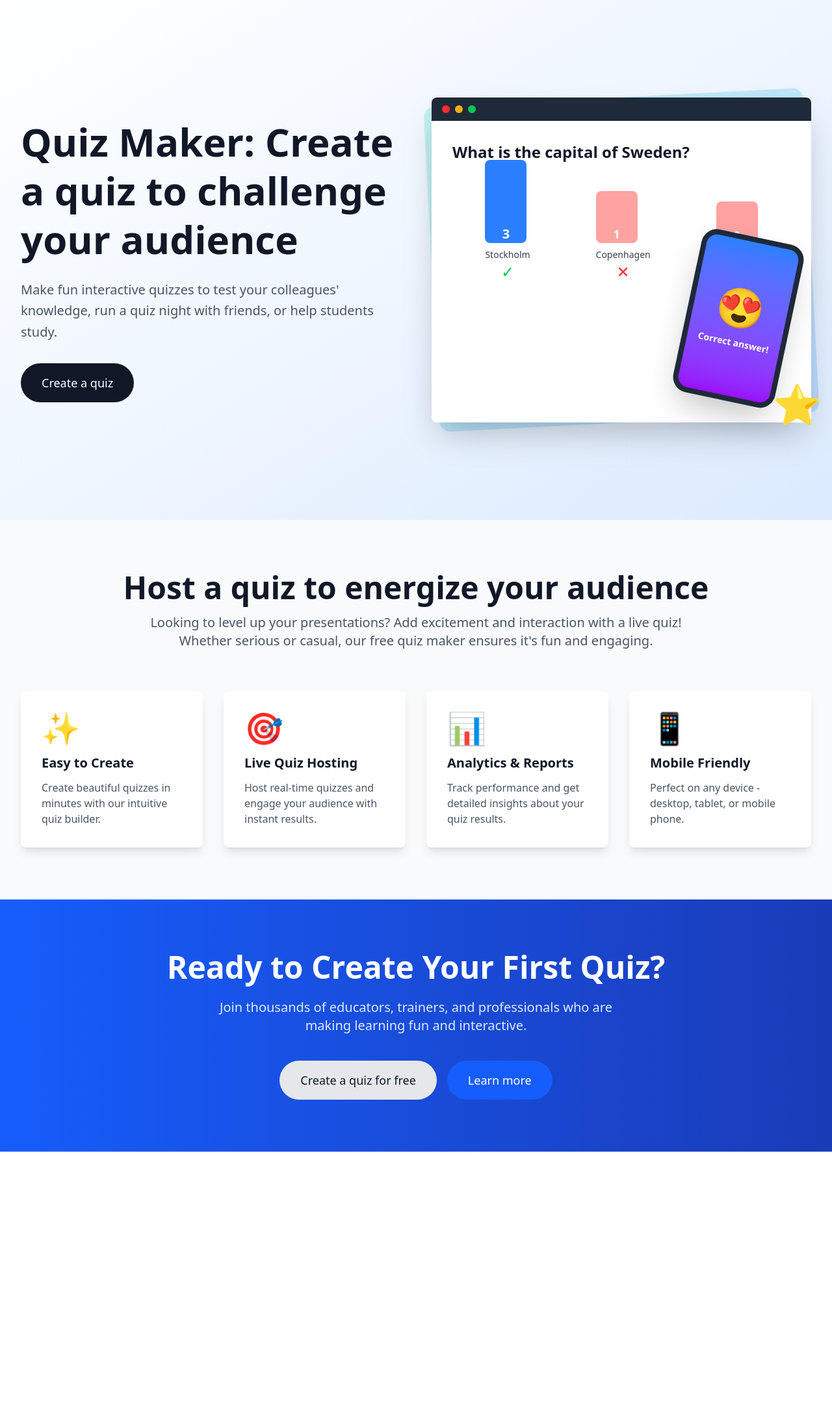
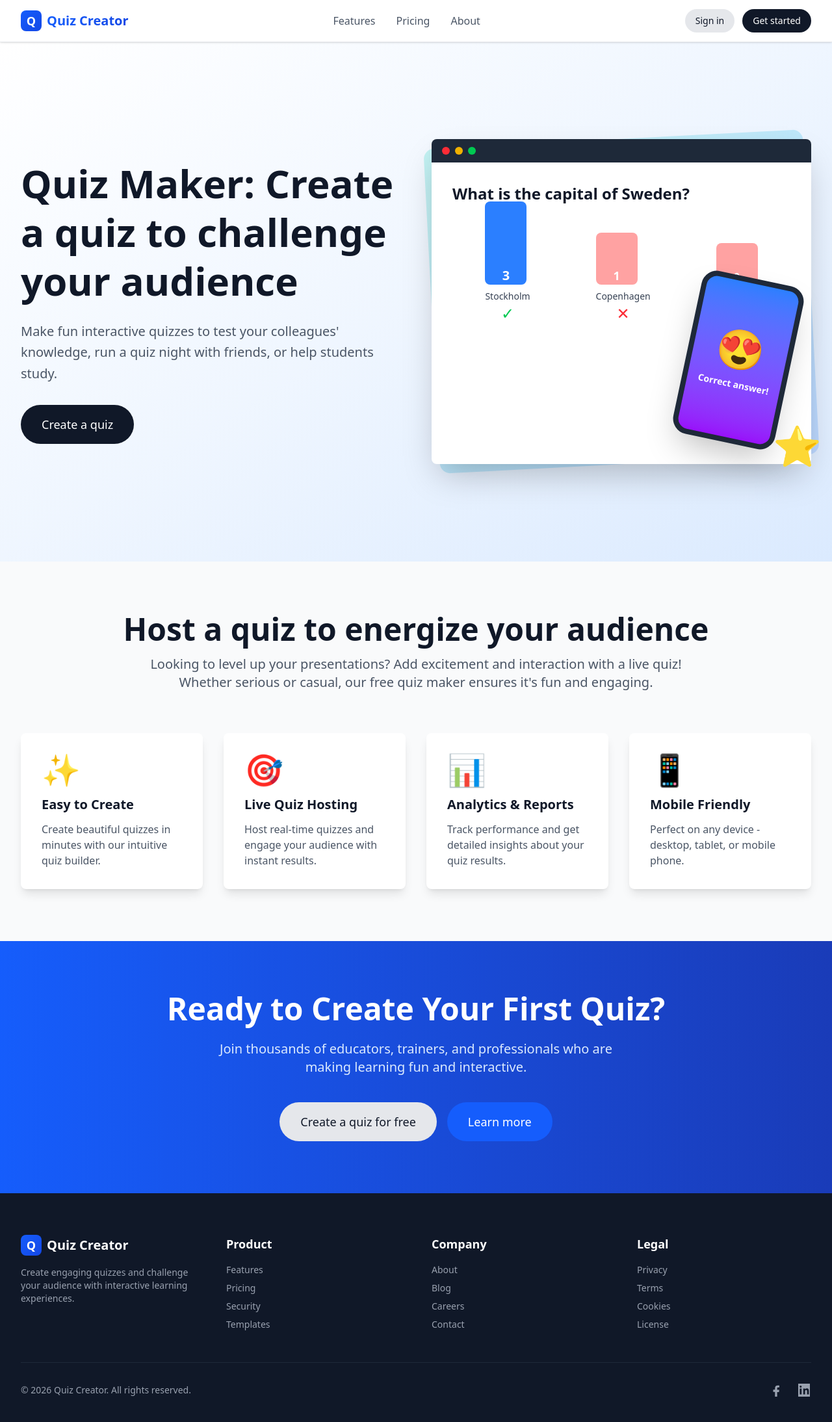
Before and after one commit to Shubham53Mishra/AI-With-QUIZ, a Next.js app: page / in a window 1280 px wide. Shown: the top 2188 px of the page at 65% size. Before the commit the page ends 1772 px from the top, so only its background shows below. Built offline with nearby package versions, Linux system fonts and the light colour scheme.

Commit message:
Add navbar and footer with Quiz Creator branding

```diff
--- a/app/page.js
+++ b/app/page.js
@@ -1,13 +1,19 @@
+import Navbar from '../components/Navbar.jsx';
 import Hero from '../components/Hero.jsx';
 import Features from '../components/Features.jsx';
 import CTA from '../components/CTA.jsx';
+import Footer from '../components/Footer.jsx';
 
 export default function Home() {
   return (
     <main>
-      <Hero />
-      <Features />
-      <CTA />
+      <Navbar />
+      <div className="pt-16">
+        <Hero />
+        <Features />
+        <CTA />
+      </div>
+      <Footer />
     </main>
   );
 }
--- /dev/null
+++ b/components/Footer.jsx
@@ -0,0 +1,82 @@
+'use client';
+
+export default function Footer() {
+  const currentYear = new Date().getFullYear();
+
+  return (
+    <footer className="bg-gray-900 text-white">
+      <div className="max-w-7xl mx-auto px-4 sm:px-6 lg:px-8 py-16">
+        <div className="grid grid-cols-1 md:grid-cols-4 gap-12 mb-12">
+          {/* Brand */}
+          <div>
+            <div className="flex items-center gap-2 mb-4">
+              <div className="w-8 h-8 bg-gradient-to-br from-blue-600 to-blue-700 rounded-lg flex items-center justify-center">
+                <span className="text-white font-bold text-lg">Q</span>
+              </div>
+              <span className="text-xl font-bold">Quiz Creator</span>
+            </div>
+            <p className="text-gray-400 text-sm">
+              Create engaging quizzes and challenge your audience with interactive learning experiences.
+            </p>
+          </div>
+
+          {/* Product */}
+          <div>
+            <h3 className="font-semibold text-lg mb-4">Product</h3>
+            <ul className="space-y-2 text-gray-400 text-sm">
+              <li><a href="#" className="hover:text-white transition">Features</a></li>
+              <li><a href="#" className="hover:text-white transition">Pricing</a></li>
+              <li><a href="#" className="hover:text-white transition">Security</a></li>
+              <li><a href="#" className="hover:text-white transition">Templates</a></li>
+            </ul>
+          </div>
+
+          {/* Company */}
+          <div>
+            <h3 className="font-semibold text-lg mb-4">Company</h3>
+            <ul className="space-y-2 text-gray-400 text-sm">
+              <li><a href="#" className="hover:text-white transition">About</a></li>
+              <li><a href="#" className="hover:text-white transition">Blog</a></li>
+              <li><a href="#" className="hover:text-white transition">Careers</a></li>
+              <li><a href="#" className="hover:text-white transition">Contact</a></li>
+            </ul>
+          </div>
+
+          {/* Legal */}
+          <div>
+            <h3 className="font-semibold text-lg mb-4">Legal</h3>
+            <ul className="space-y-2 text-gray-400 text-sm">
+              <li><a href="#" className="hover:text-white transition">Privacy</a></li>
+              <li><a href="#" className="hover:text-white transition">Terms</a></li>
+              <li><a href="#" className="hover:text-white transition">Cookies</a></li>
+              <li><a href="#" className="hover:text-white transition">License</a></li>
+            </ul>
+          </div>
+        </div>
+
+        {/* Divider */}
+        <div className="border-t border-gray-800 pt-8">
+          <div className="flex flex-col md:flex-row items-center justify-between">
+            <p className="text-gray-400 text-sm">
+              © {currentYear} Quiz Creator. All rights reserved.
+            </p>
+            <div className="flex items-center gap-6 mt-4 md:mt-0">
+              <a href="#" className="text-gray-400 hover:text-white transition">
+                <span className="sr-only">Twitter</span>
+                <svg className="w-5 h-5" fill="currentColor" viewBox="0 0 20 20">
+                  <path d="M8.29 20v-7.21H5.5V9.25h2.79V7.07c0-2.77 1.69-4.28 4.16-4.28 1.18 0 2.2.09 2.5.13v2.9h-1.72c-1.34 0-1.6.64-1.6 1.57v2.05h3.2l-.41 3.54h-2.79V20" />
+                </svg>
+              </a>
+              <a href="#" className="text-gray-400 hover:text-white transition">
+                <span className="sr-only">LinkedIn</span>
+                <svg className="w-5 h-5" fill="currentColor" viewBox="0 0 20 20">
+                  <path d="M16.447 16.447h-2.769v-4.339c0-1.04-.037-2.378-1.449-2.378-1.449 0-1.671 1.132-1.671 2.301v4.416h-2.768V7.5h2.657v1.224h.037c.371-.704 1.278-1.449 2.63-1.449 2.814 0 3.335 1.851 3.335 4.262v4.91zM3.819 6.206a1.607 1.607 0 11.001-3.213 1.607 1.607 0 01-.001 3.213zm1.388 10.241H2.43V7.5h2.777v8.947zM17.812 0H.198C.088 0 0 .087 0 .198v19.604c0 .11.088.198.198.198h17.614c.11 0 .198-.088.198-.198V.198C18.01.087 17.922 0 17.812 0z" />
+                </svg>
+              </a>
+            </div>
+          </div>
+        </div>
+      </div>
+    </footer>
+  );
+}
--- /dev/null
+++ b/components/Navbar.jsx
@@ -0,0 +1,46 @@
+'use client';
+
+import Button from './Button';
+
+export default function Navbar() {
+  return (
+    <nav className="fixed top-0 w-full bg-white/90 backdrop-blur-md border-b border-gray-200 shadow-sm z-50">
+      <div className="max-w-7xl mx-auto px-4 sm:px-6 lg:px-8">
+        <div className="flex items-center justify-between h-16">
+          {/* Logo */}
+          <div className="flex items-center gap-2">
+            <div className="w-8 h-8 bg-gradient-to-br from-blue-600 to-blue-700 rounded-lg flex items-center justify-center">
+              <span className="text-white font-bold text-lg">Q</span>
+            </div>
+            <span className="text-xl font-bold bg-gradient-to-r from-blue-600 to-blue-700 bg-clip-text text-transparent">
+              Quiz Creator
+            </span>
+          </div>
+
+          {/* Menu */}
+          <div className="hidden md:flex items-center gap-8">
+            <a href="#features" className="text-gray-600 hover:text-gray-900 transition font-medium">
+              Features
+            </a>
+            <a href="#pricing" className="text-gray-600 hover:text-gray-900 transition font-medium">
+              Pricing
+            </a>
+            <a href="#about" className="text-gray-600 hover:text-gray-900 transition font-medium">
+              About
+            </a>
+          </div>
+
+          {/* CTA Buttons */}
+          <div className="flex items-center gap-3">
+            <Button variant="secondary" size="sm">
+              Sign in
+            </Button>
+            <Button variant="primary" size="sm">
+              Get started
+            </Button>
+          </div>
+        </div>
+      </div>
+    </nav>
+  );
+}
```
